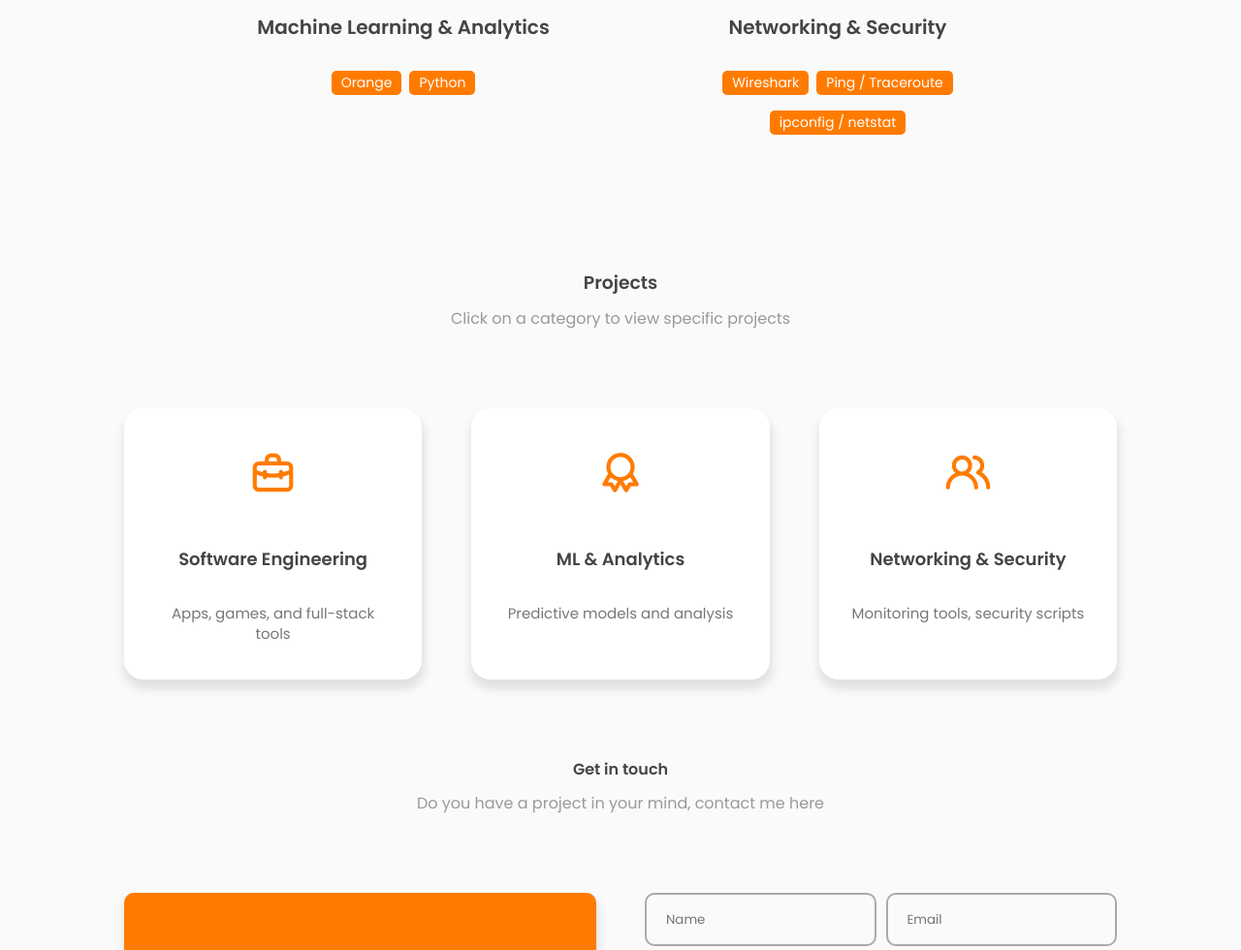
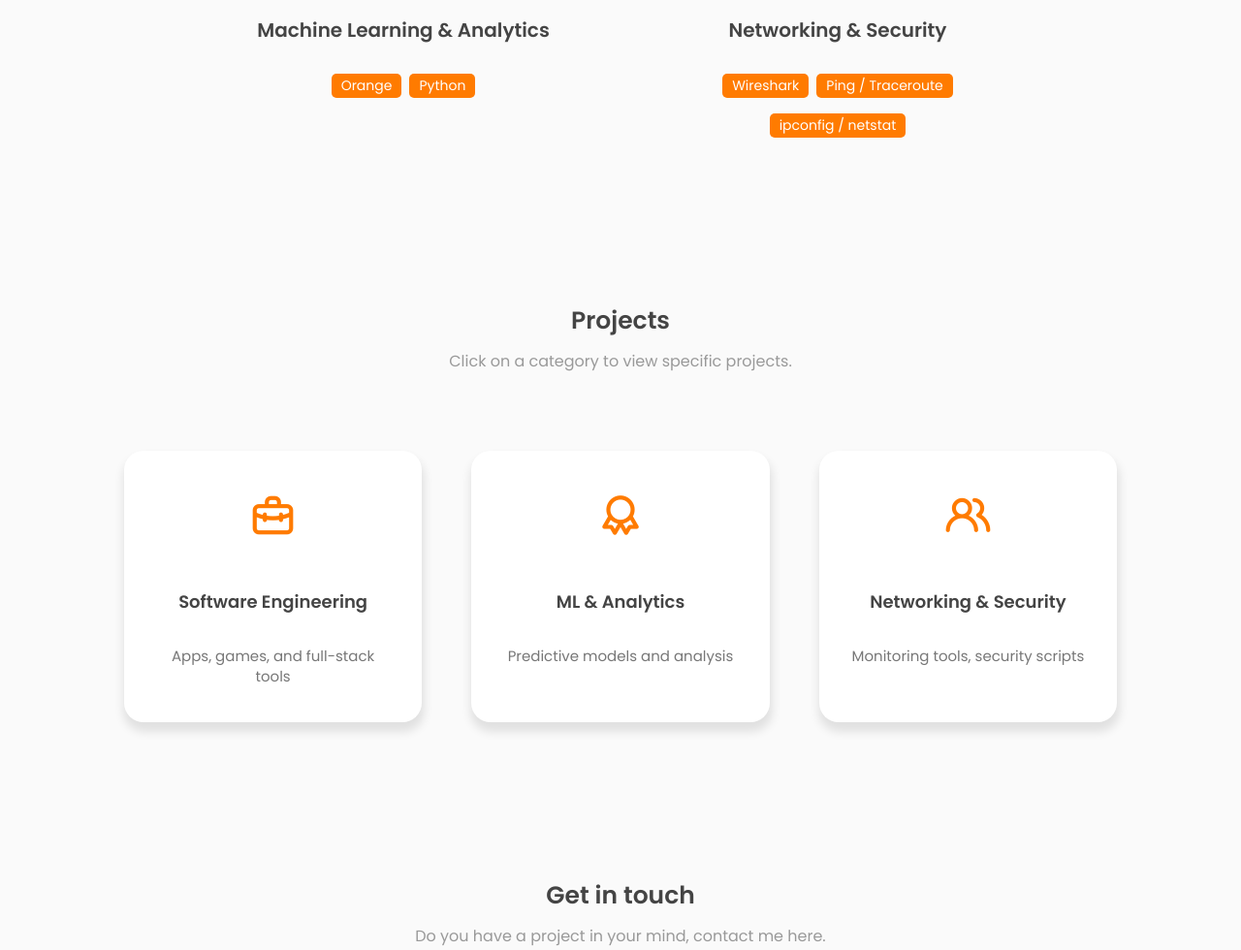
Before and after one commit to simeonlavarias/PortfolioWebsite, a plain HTML site: page index.html in a window 1280 px wide. Shown: the part 1443-2423 px from the top of the page at 97% size. Drawn offline with nearby package versions, Linux system fonts and the light colour scheme.

Commit message:
fixed heading and padding

```diff
--- a/assets/css/style.css
+++ b/assets/css/style.css
@@ -283,6 +283,7 @@ nav {
     margin-bottom: 5em;
 }
 .top-header h1{
+    font-size: 25px;
     font-weight: 600;
     color: var(--text-color-second);
     margin-bottom: 10px;
--- a/assets/js/main.js
+++ b/assets/js/main.js
@@ -104,8 +104,13 @@ sections.forEach(current =>{
 
   if(scrollY > sectionTop && scrollY <= sectionTop + sectionHeight) {
 
-      document.querySelector('.nav-menu a[href*=' + sectionId + ']').classList.add('active-link')
-
+    document.querySelectorAll('.nav-menu a').forEach(link => {
+      if (link.getAttribute('href') === `#${sectionId}`) {
+        link.classList.add('active-link');
+      } else {
+        link.classList.remove('active-link');
+      }
+    });
   }  else {
 
     document.querySelector('.nav-menu a[href*=' + sectionId + ']').classList.remove('active-link')
--- a/index.html
+++ b/index.html
@@ -60,7 +60,7 @@
     <!-- -------------- MAIN ---------------- -->
     <main class="wrapper">
       <!-- -------------- FEATURED BOX ---------------- -->
-      <section class="featured-box" id="home">
+      <section class="section featured-box" id="home">
         <div class="featured-text">
           <div class="featured-text-card">
             <span>Hi there!</span>
@@ -160,12 +160,12 @@
 
             </div>
           </div>
-
+      </section>
 
       <section class="section" id="projects">
         <div class="top-header">
           <h1>Projects</h1>
-              <span>Click on a category to view specific projects</span>
+          <span>Click on a category to view specific projects.</span>
         </div>
 
         <!-- Project Categories -->
@@ -192,7 +192,6 @@
           <button class="btn" onclick="goBack()">← Back to Categories</button>
         </div>
 
-            <!-- Project Cards -->
         <!-- Project Cards -->
         <div class="project-cards" id="software" style="display: none;">
 
@@ -245,7 +244,8 @@
           <div class="project-card">
             <img src="assets/images/pac-hub.jpg" alt="PacHub Website Preview" class="project-img">
             <h3>PacHub</h3>
-                <p>Manny Pacquiao fan website designed as an interactive fanzine using HTML, CSS, Bootstrap, and JavaScript.</p>
+            <p>Manny Pacquiao fan website designed as an interactive fanzine using HTML, CSS, Bootstrap, and JavaScript.
+            </p>
             <div class="tech-tags">
               <span>HTML</span>
               <span>CSS</span>
@@ -259,7 +259,8 @@
           </div>
 
           <div class="project-card">
-                <img src="assets/images/production-management-system.jpg" alt="Production Management System Preview" class="project-img">
+            <img src="assets/images/production-management-system.jpg" alt="Production Management System Preview"
+              class="project-img">
             <h3>Production Management System</h3>
             <p>Java desktop application for managing entertainment production projects.</p>
             <div class="tech-tags">
@@ -275,7 +276,8 @@
           </div>
 
           <div class="project-card">
-                <img src="assets/images/sql-database.jpg" alt="Relational Database for Sporting Teams Preview" class="project-img">
+            <img src="assets/images/sql-database.jpg" alt="Relational Database for Sporting Teams Preview"
+              class="project-img">
             <h3>Relational Database for Sporting Teams</h3>
             <p>Web-based SQL and PHP application for a sports team database.</p>
             <div class="tech-tags">
@@ -308,7 +310,8 @@
           </div>
 
           <div class="project-card">
-                <img src="assets/images/sleep-health.jpg" alt="Sleep Health & Lifestyle Analytics Preview" class="project-img">
+            <img src="assets/images/sleep-health.jpg" alt="Sleep Health & Lifestyle Analytics Preview"
+              class="project-img">
             <h3>Sleep Health & Lifestyle Analytics</h3>
             <p>Data analytics project exploring correlations between health, lifestyle, and sleep quality.</p>
             <div class="tech-tags">
@@ -351,6 +354,7 @@
             </div>
           </div>
         </div>
+      </section>
 
 
       <!-- -------------- CONTACT BOX ---------------- -->
@@ -358,7 +362,7 @@
       <section class="section" id="contact">
         <div class="top-header">
           <h1>Get in touch</h1>
-                <span>Do you have a project in your mind, contact me here</span>
+          <span>Do you have a project in your mind, contact me here.</span>
         </div>
         <div class="row">
           <div class="col">
@@ -384,9 +388,7 @@
           </div>
         </div>
       </section>
-
     </main>
-
 
     <!-- --------------- FOOTER --------------- -->
     <footer>
```
Lines whose indentation alone changed are shown as unchanged.
